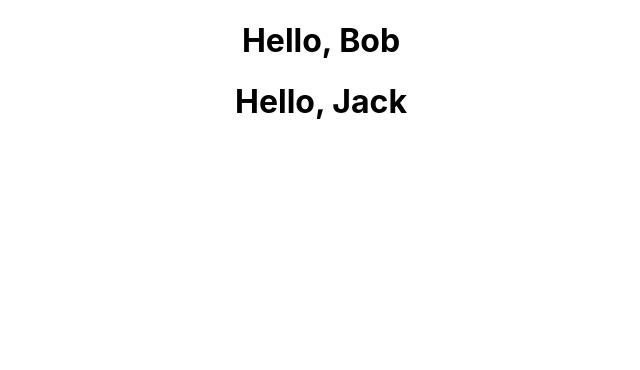
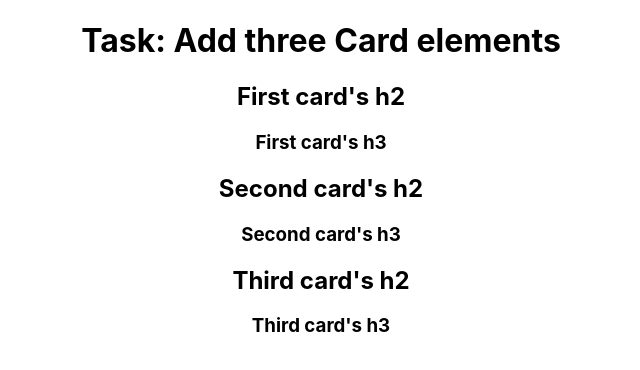
Before and after one commit to droberts215/firstapp, a React (Create React App) app: page / in a window 1280 px wide. Shown: the top 370 px of the page, without its empty margins (319-959 px from the left). Built offline with nearby package versions, Linux system fonts and the light colour scheme.

Commit message:
week 1 wrap-up

```diff
--- a/src/App.js
+++ b/src/App.js
@@ -1,13 +1,14 @@
 import './App.css';
-import Header from './components/Header';
-
+import Card from './Card';
 
 
 function App() {
   return (
     <div className="App">
-      <Header firstName="Bob" />
-      <Header firstName="Jack" />
+      <h1>Task: Add three Card elements</h1>
+      <Card h2="First card's h2" h3="First card's h3" />
+      <Card h2="Second card's h2" h3="Second card's h3" />
+      <Card h2="Third card's h2" h3="Third card's h3" />
     </div>
   )
 }
--- /dev/null
+++ b/src/Card.js
@@ -0,0 +1,10 @@
+function Card(props) {
+    return (
+        <div className="card">
+            <h2>{props.h2}</h2>
+            <h3>{props.h3}</h3>
+        </div>
+    );
+};
+
+export default Card;
```
